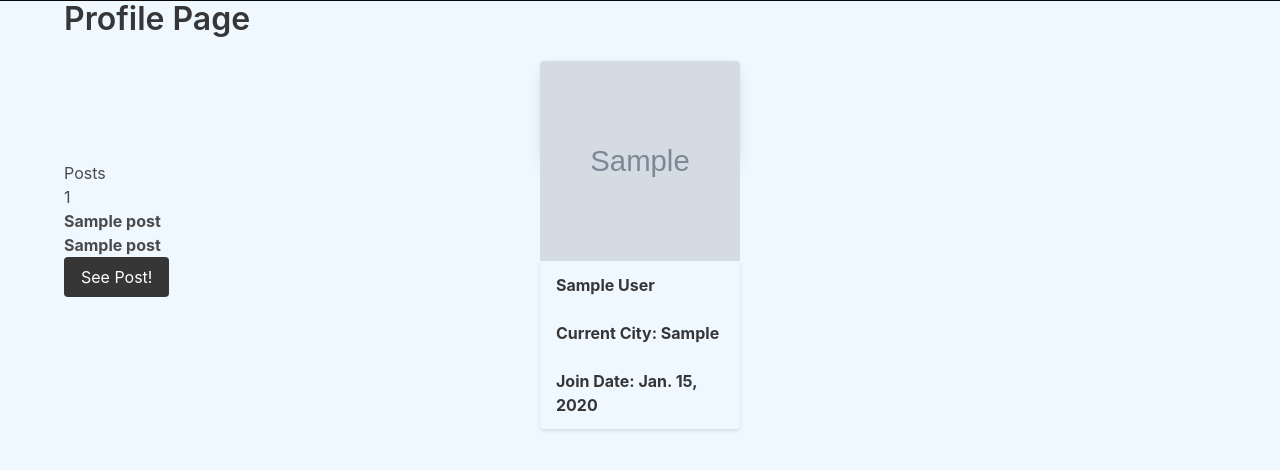
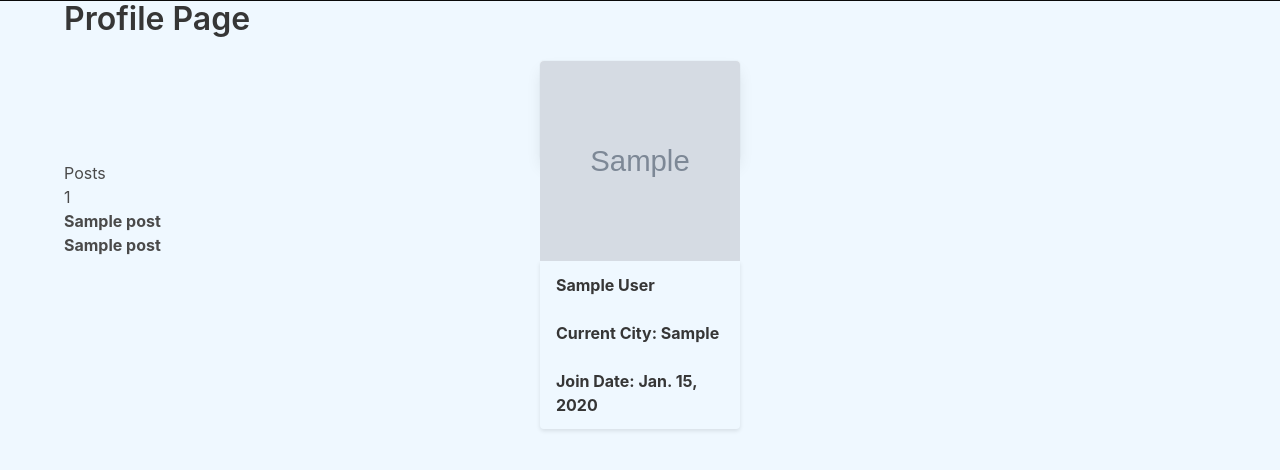
Before and after one commit to joshdaos/Wayfarer, a Django app: template main_app/templates/profile_list.html in a window 1280 px wide. Shown: the part 51-521 px from the top of the page. Run offline with Django 3.2, Linux system fonts and the light colour scheme; tables that the repository leaves empty hold one stand-in row (values such as "Sample post"); the template is opened without the code that fills it: values that come from a table or form of the project are taken from there, most other values are stand-ins (such as "Sample title", 1, 10 or a date in 2020); grey boxes marked "Sample" are stand-in pictures; some libraries are stand-ins or nearby versions.

Commit message:
update notes

```diff
--- a/main_app/templates/profile_list.html
+++ b/main_app/templates/profile_list.html
@@ -23,14 +23,14 @@
 </div>
 <div class="posts-title">
     <h3>Posts</h3>
-    {% for post in profile.posts.all %}
+    {% for post in userprofile.posts.all %}
     <div>
         <ul>
             <li>{{forloop.counter}}</li>
             <li><b>{{post.name}}</b></li>
             <li><b>{{post.title}}</b></li>
         </ul>
-        <a class="button is-dark" href="{% url 'profile_detail' %}">See Post!</a>
+        <!-- <a class="button is-dark" href="{% url 'profile_detail' %}">See Post!</a> -->
     </div>
     {% empty %}
     <h3>No Posts Available Yet</h3>
```
Also changed, not shown: main_app/migrations/0002_alter_userprofile_join_date.py (deleted), main_app/migrations/0002_auto_20210517_0217.py, main_app/migrations/0005_posts_title.py (deleted).
